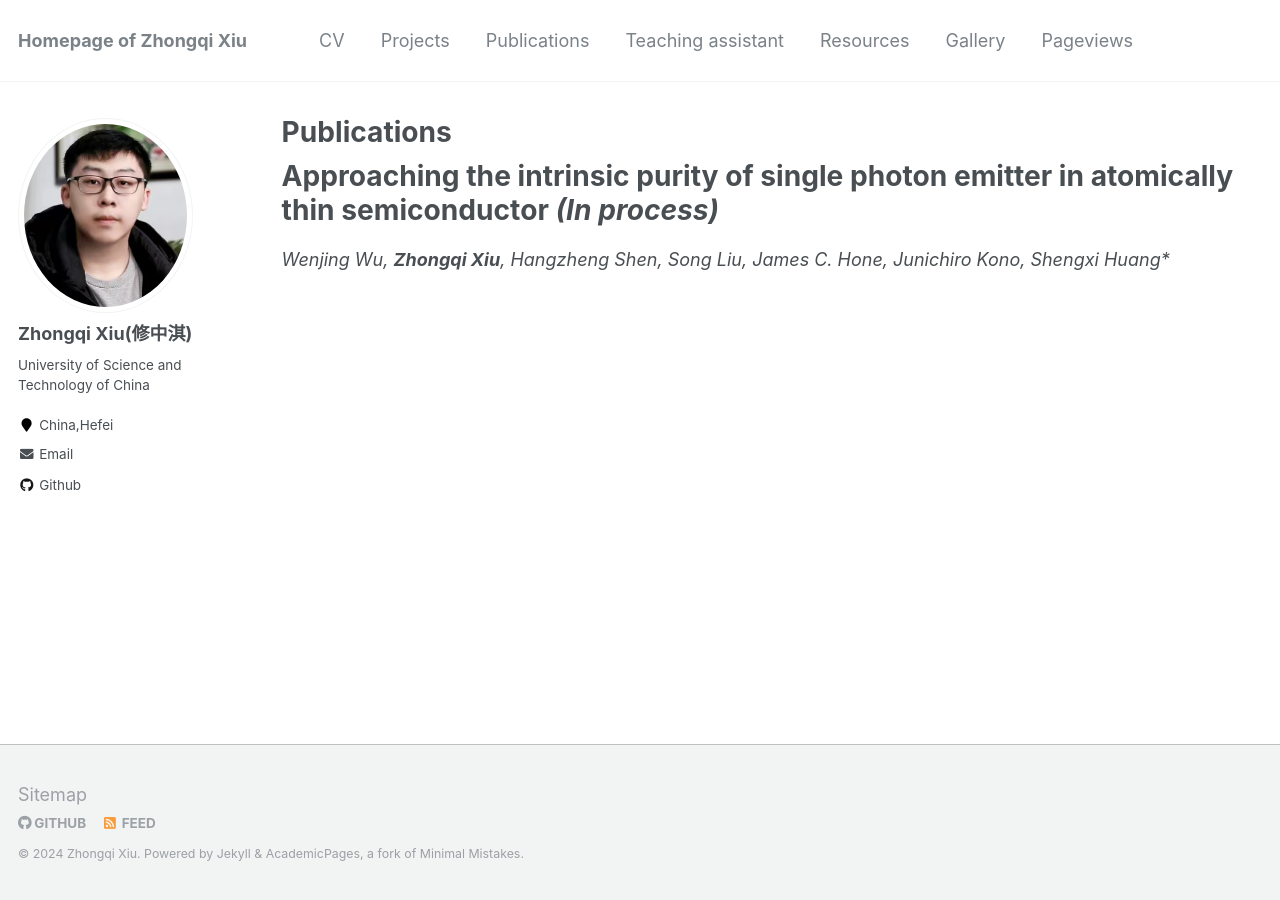
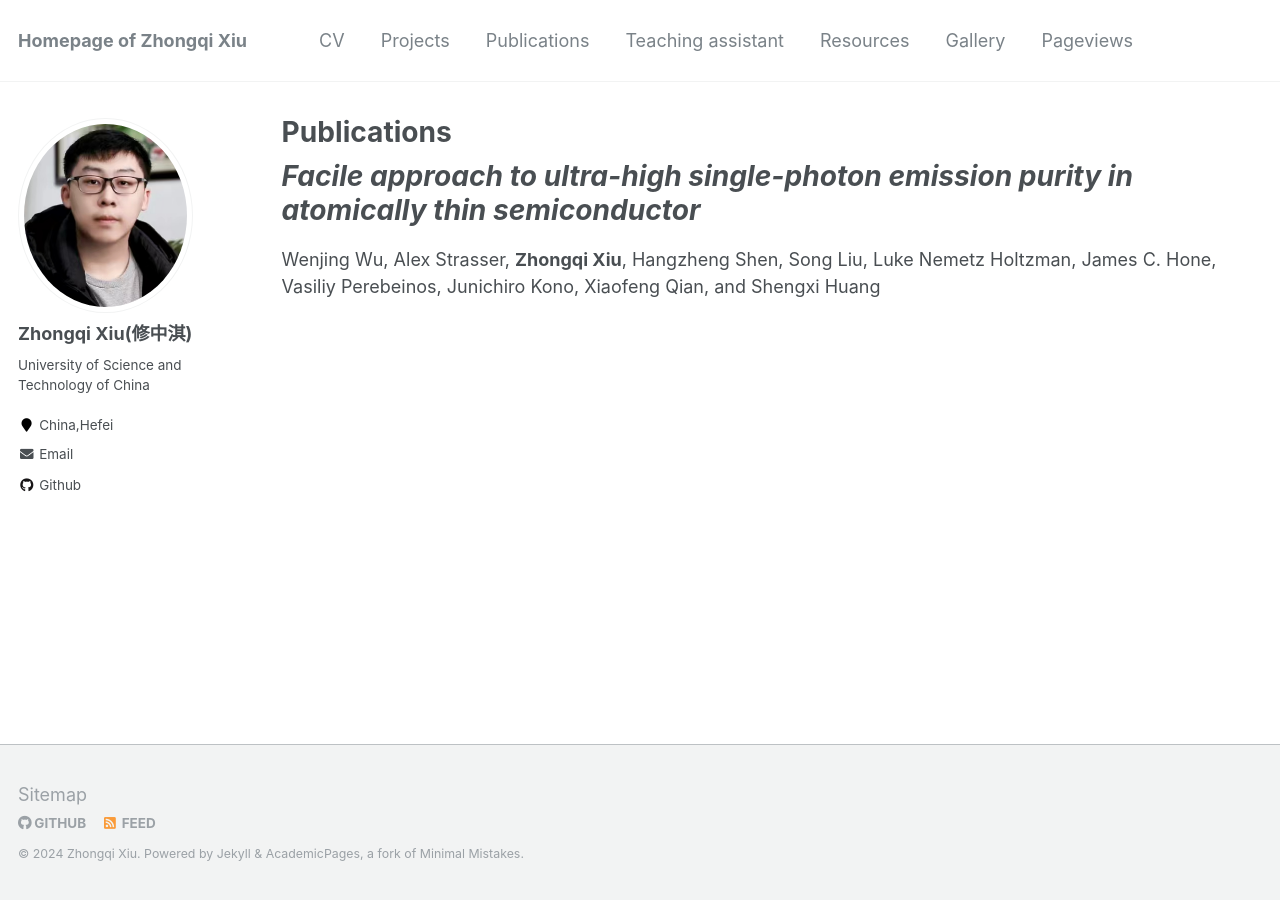
Before and after one commit to k-telux/k-telux.github.io, a Jekyll site: the page built from _pages/publications.md, in a window 1280 px wide. Built offline with Jekyll 4.4.1, drawn with Linux system fonts in a browser that asks for light colours.

Commit message:
Update publications.md

```diff
--- a/_pages/publications.md
+++ b/_pages/publications.md
@@ -6,6 +6,8 @@ author_profile: true
 ---
 
 
-Approaching the intrinsic purity of single photon emitter in atomically thin semiconductor _(In process)_
+_Facile approach to ultra-high single-photon emission purity in atomically thin semiconductor_
 ======
-_Wenjing Wu, **Zhongqi Xiu**, Hangzheng Shen, Song Liu, James C. Hone, Junichiro Kono, Shengxi Huang*_
+Wenjing Wu, Alex Strasser, **Zhongqi Xiu**, Hangzheng Shen, Song Liu, Luke Nemetz
+Holtzman, James C. Hone, Vasiliy Perebeinos, Junichiro Kono, Xiaofeng Qian,
+and Shengxi Huang
```
